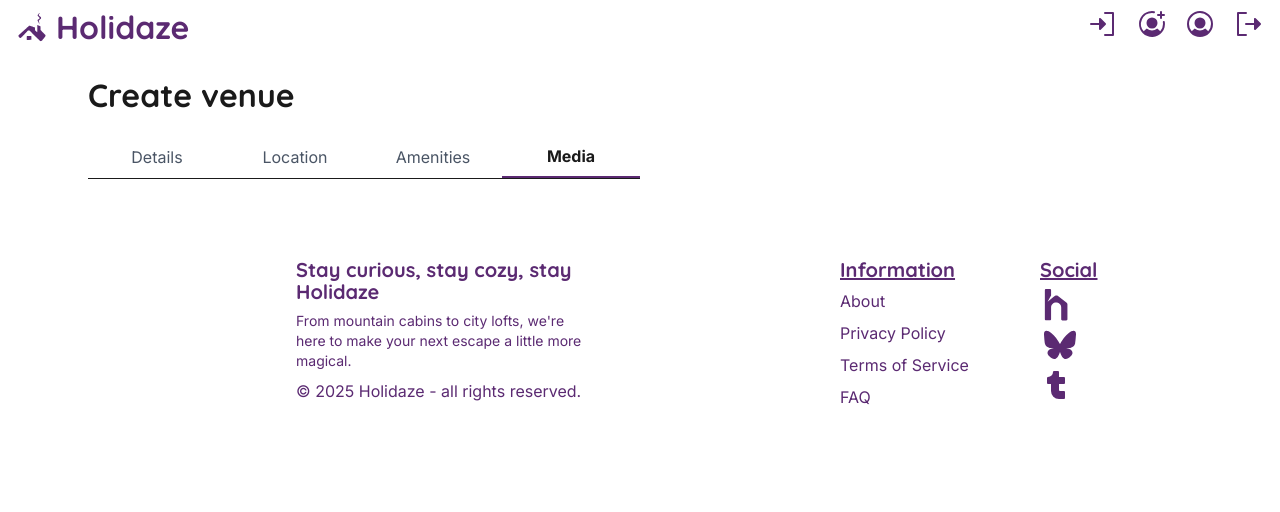
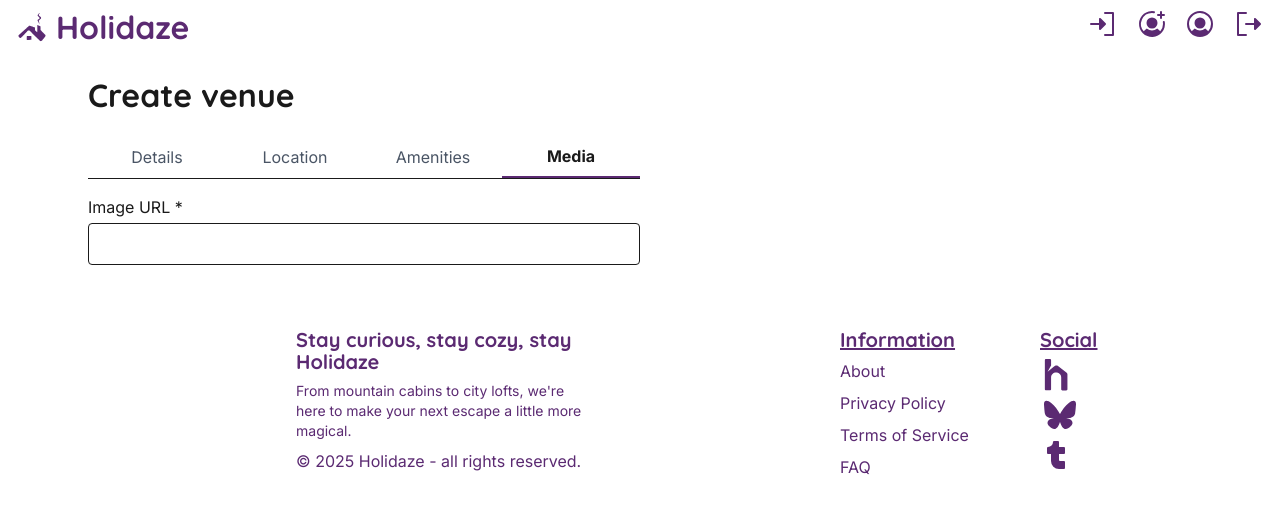
Before and after one commit to KjetilHHauger/kjetil_h_hauger_booking, a React (Vite) app: page /create in a window 1280 px wide. Both pictures are taken after a click on the button "Media". Shown: the top 512 px of the page. Built offline with nearby package versions, Linux system fonts and the light colour scheme.

Commit message:
FEAT: Media

```diff
--- a/src/pages/VenueCreate.jsx
+++ b/src/pages/VenueCreate.jsx
@@ -187,6 +187,19 @@ export default function VenueCreate() {
             </div>
           </>
         )}
+        {activeTab === "media" && (
+          <div>
+            <label className="block mb-1">Image URL *</label>
+            <input
+              name="imageUrl"
+              type="url"
+              value={form.imageUrl}
+              onChange={handleChange}
+              required
+              className="border p-2 rounded w-full"
+            />
+          </div>
+        )}
       </form>
     </div>
   );
```
